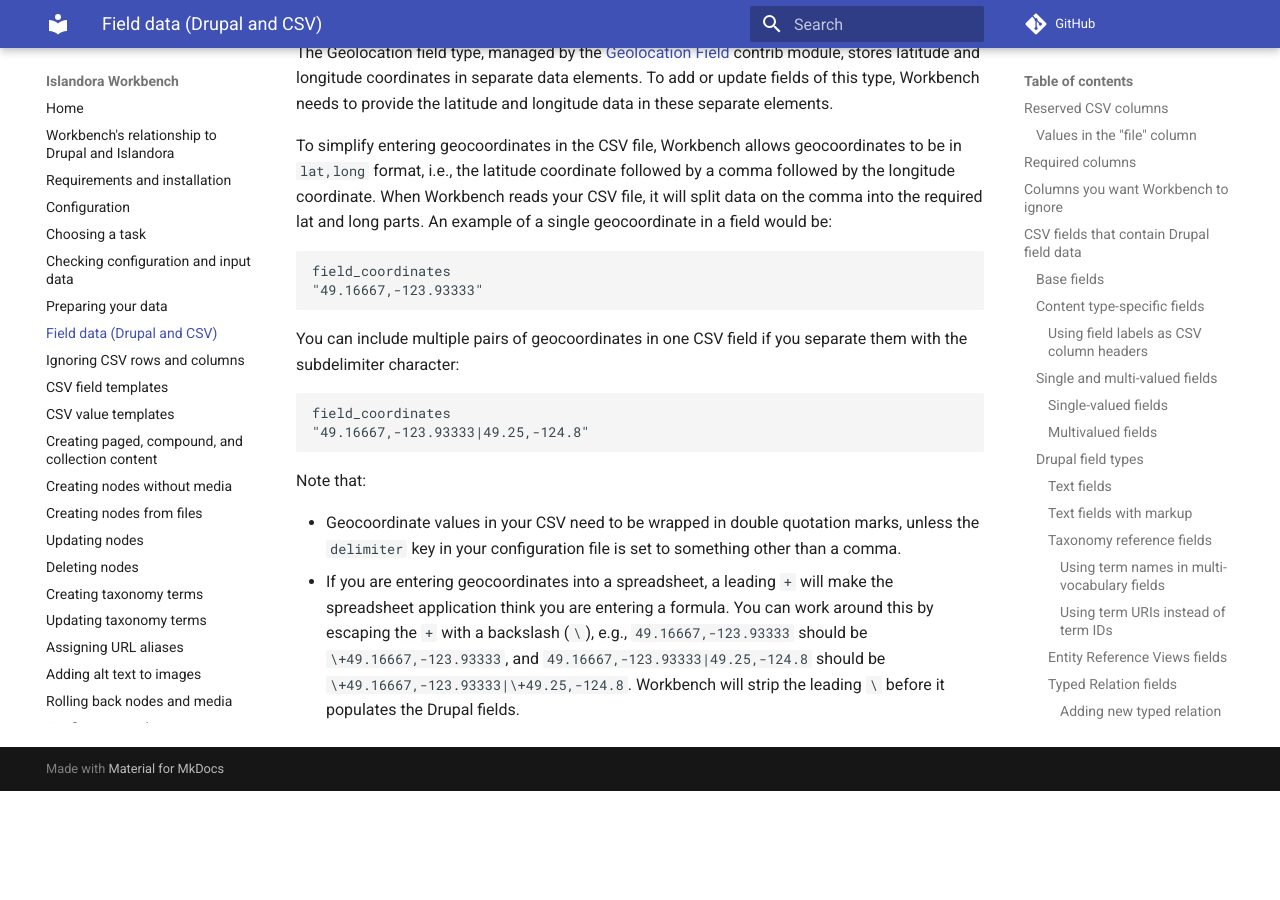
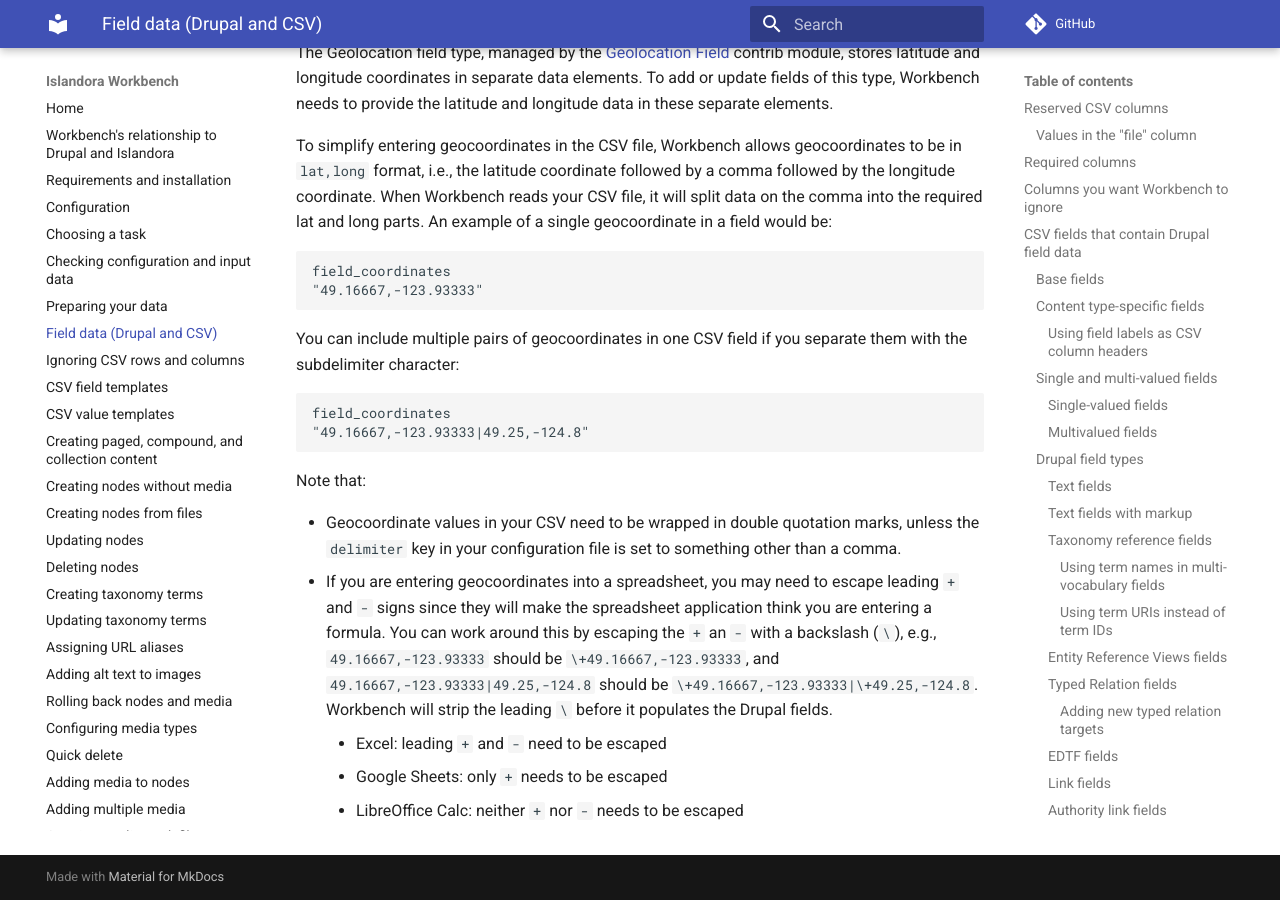
Before and after one commit to mjordan/islandora_workbench_docs, an MkDocs documentation site: the page built from docs/fields.md, in a window 1280 px wide and 900 px high, scrolled down 20539 px. Built offline with MkDocs 1.6.1 and Material for MkDocs 9.7.7, drawn with Linux system fonts in a browser that asks for light colours; comment, search, counter and statistics services are not loaded; before the commit the page ends 21330 px from its top, so only the background shows below that.

Commit message:
Updated docs on escaping + and - in geocoordinates fields, and updated the troubleshooting docs to add note about generating FITS data offline.

```diff
--- a/docs/fields.md
+++ b/docs/fields.md
@@ -531,4 +531,7 @@
 Note that:
 
 * Geocoordinate values in your CSV need to be wrapped in double quotation marks, unless the `delimiter` key in your configuration file is set to something other than a comma.
-* If you are entering geocoordinates into a spreadsheet, a leading `+` will make the spreadsheet application think you are entering a formula. You can work around this by escaping the `+` with a backslash (`\`), e.g., `49.16667,-123.93333` should be `\+49.16667,-123.93333`, and `49.16667,-123.93333|49.25,-124.8` should be `\+49.16667,-123.93333|\+49.25,-124.8`. Workbench will strip the leading `\` before it populates the Drupal fields.
+* If you are entering geocoordinates into a spreadsheet, you may need to escape leading `+` and `-` signs since they will make the spreadsheet application think you are entering a formula. You can work around this by escaping the `+` an `-` with a backslash (`\`), e.g., `49.16667,-123.93333` should be `\+49.16667,-123.93333`, and `49.16667,-123.93333|49.25,-124.8` should be `\+49.16667,-123.93333|\+49.25,-124.8`. Workbench will strip the leading `\` before it populates the Drupal fields.
+    * Excel: leading `+` and `-` need to be escaped
+    * Google Sheets: only `+` needs to be escaped
+    * LibreOffice Calc: neither `+` nor `-` needs to be escaped
```
Also changed, not shown: docs/troubleshooting.md (+1 -0 lines).
